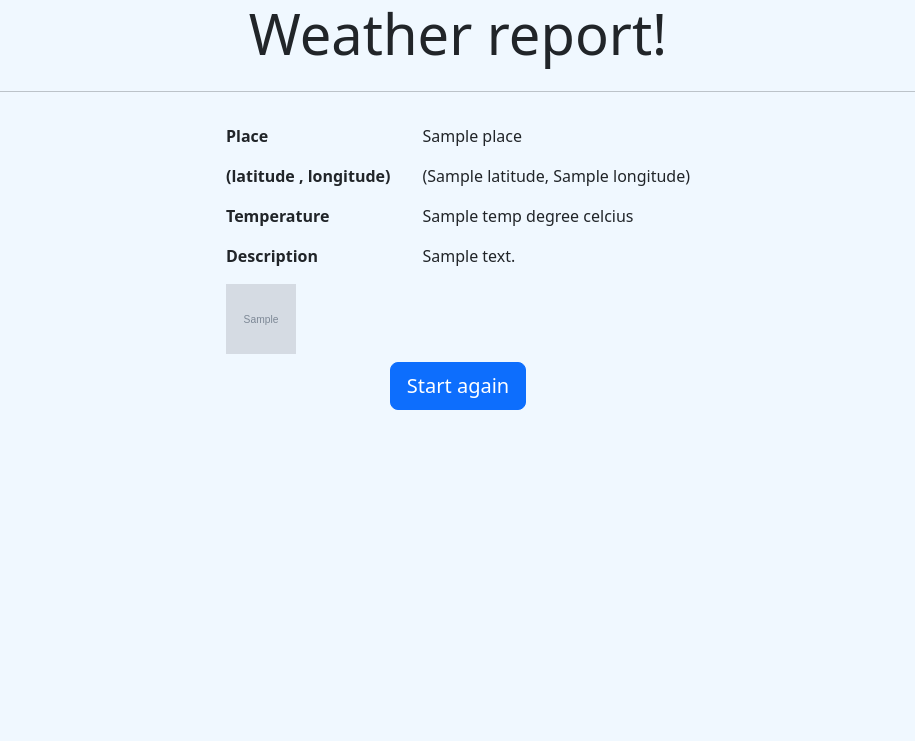
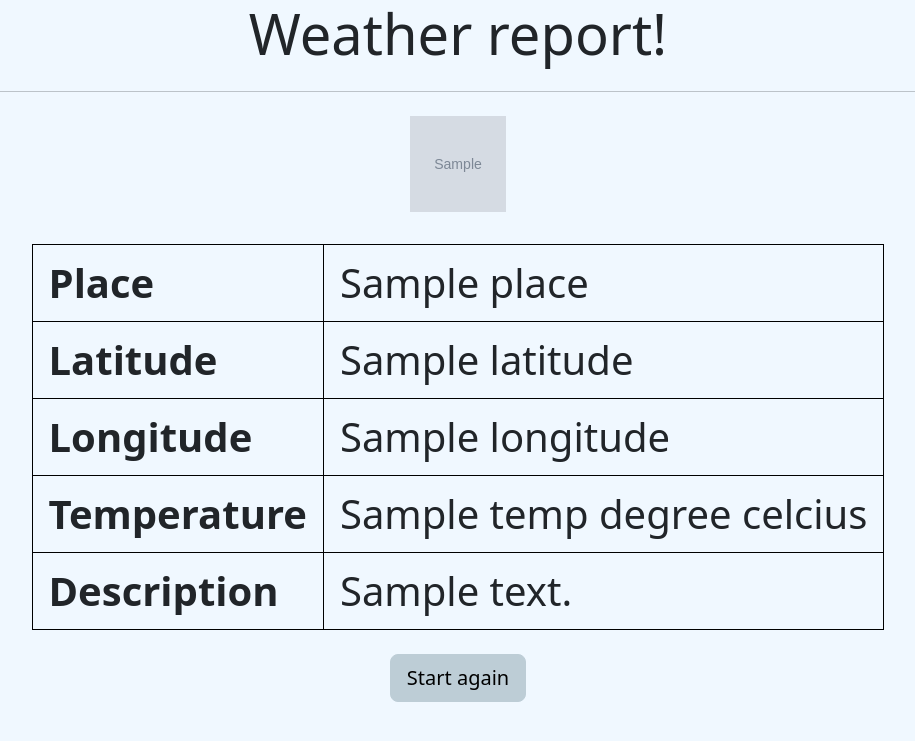
Before and after one commit to Student9876/weather_app, a Node server app: template views/result.ejs in a window 1280 px wide. Shown: the top 741 px of the page, without its empty margins (182-1097 px from the left). Run offline with Node 20, Linux system fonts and the light colour scheme; the template is opened without the code that fills it: most values are stand-ins (such as "Sample title", 1, 10 or a date in 2020); grey boxes marked "Sample" are stand-in pictures.

Commit message:
Edit result page

```diff
--- a/public/styles2.css
+++ b/public/styles2.css
@@ -1,11 +1,50 @@
 body {
     background-color: aliceblue;
+}
+
+/* Tables Styles  */
+.resultTable {
+  font-size: 2.5rem;
+}
+
+
+table, th, td {
+  border: 1px solid black;
 }
 
 td{
   padding: 0.5rem 1rem;
 }
 
+
+/* button */
+.btn-primary{
+  border-color: #BDCDD6;
+  background-color: #BDCDD6;
+  color: black;
+}
+
+
+/* Weather Icon  */
+.weatherIcon {
+  width: 6rem;
+  height: 6rem;
+  margin: 0 0 2rem 0;
+}
+
+
 .contentHead {
     font-weight:bold;
 }
+
+
+@media (max-width:900px){
+  .resultTable {
+    font-size: 2rem;
+  }
+}
+@media (max-width:700px){
+  .resultTable {
+    font-size: 1rem;
+  }
+}
--- a/views/result.ejs
+++ b/views/result.ejs
@@ -10,6 +10,7 @@
             integrity="sha384-KK94CHFLLe+nY2dmCWGMq91rCGa5gtU4mk92HdvYe+M/SXH301p5ILy+dN9+nJOZ"
             crossorigin="anonymous">
         <link rel="stylesheet" href="styles2.css">
+        <!-- <link rel="stylesheet" href="\public\styles2.css"> -->
         <title>Result</title>
     </head>
     <body>
@@ -17,18 +18,28 @@
             <div class="jumbotron">
                 <h1 class="display-4">Weather report!</h1>
                 <hr class="my-4">
+                <img class="weatherIcon" src="<%=iconUrl%>"
+                width="70" height="70">
 
-                <table>
+                <table class="resultTable" border="5">
                     <tr>
                         <td class="contentHead">Place</td>
                         <td><%= place%></td>
                         </tr>
                         <tr>
                             <td class="contentHead">
-                                (latitude , longitude)
+                                Latitude
                             </td>
                             <td>
-                                (<%= latitude %>, <%=longitude %>)
+                                <%= latitude %>
+                                    </td>
+                                </tr>
+                                <tr>
+                                    <td class="contentHead">
+                                        Longitude
+                                    </td>
+                                    <td>
+                                        <%=longitude %>
                                     </td>
                                 </tr>
                                 <tr>
@@ -46,13 +57,8 @@
                                         </td>
                                         <td> <%= description %> </td>
                                         </tr>
-                                        <tr>
-                                            <td>
-                                                <img src="<%=iconUrl%>"
-                                                width="70" height="70"> </div>
-                                        </td>
-                                    </tr>
                                 </table>
+                                <br>
                                 <form action="/re" method="post">
                                     <button class="btn btn-lg btn-primary"
                                         type="submit"
```
Also changed, not shown: app.js (+0 -42 lines).
